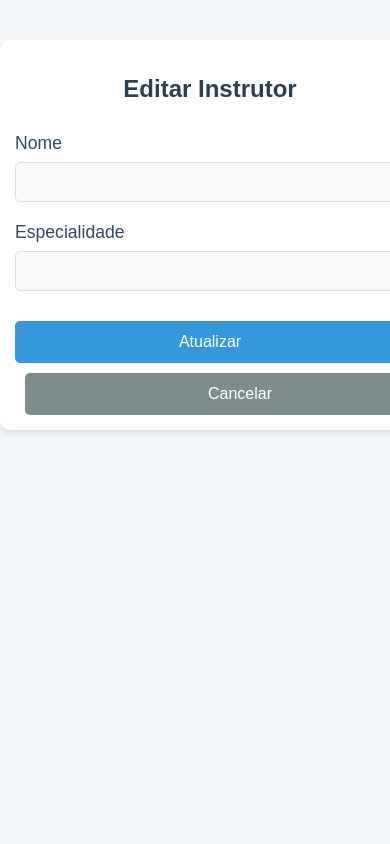
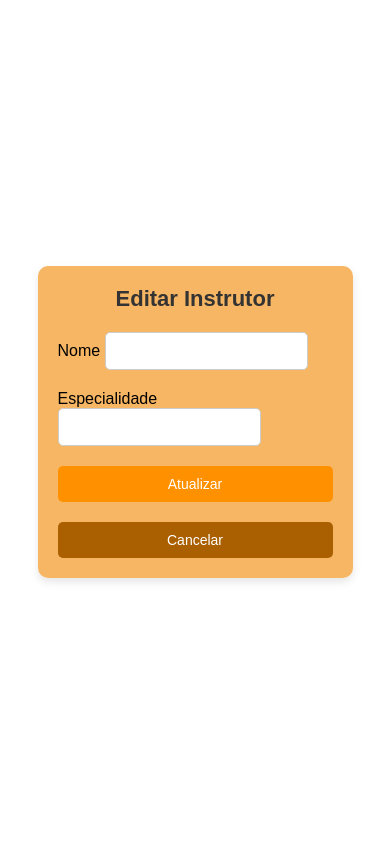
Before and after one commit to CibelySantos/academia, a PHP site: page /edicao_instrutor.php in a window 390 px wide; the page is wider, and only the part inside the window is pictured. Run offline with PHP 8.4, Linux system fonts and the light colour scheme.

Commit message:
instrutor

```diff
--- a/css/edicao.css
+++ /dev/null
@@ -1,120 +0,0 @@
-/* Definindo um fundo agradável para a página */
-body {
-    font-family: 'Arial', sans-serif;
-    background-color: #f4f7fa;
-    margin: 0;
-    padding: 0;
-}
-
-/* Container centralizado */
-.container {
-    width: 100%;
-    max-width: 800px;
-    margin: 40px auto;
-    padding: 20px;
-    background-color: #ffffff;
-    border-radius: 10px;
-    box-shadow: 0 4px 6px rgba(0, 0, 0, 0.1);
-}
-
-/* Título da página */
-h2 {
-    font-size: 2rem;
-    text-align: center;
-    color: #2c3e50;
-    margin-bottom: 30px;
-}
-
-/* Estilos para os campos do formulário */
-.mb-3 {
-    margin-bottom: 20px;
-}
-
-label {
-    font-size: 1.1rem;
-    color: #34495e;
-    margin-bottom: 8px;
-    display: block;
-}
-
-input[type="text"] {
-    width: 100%;
-    padding: 10px;
-    font-size: 1rem;
-    border: 1px solid #ddd;
-    border-radius: 5px;
-    background-color: #f9f9f9;
-    transition: border-color 0.3s ease, background-color 0.3s ease;
-}
-
-input[type="text"]:focus {
-    border-color: #3498db;
-    background-color: #eaf3fe;
-    outline: none;
-}
-
-/* Botões de ação */
-button, .btn-secondary {
-    padding: 12px 20px;
-    font-size: 1rem;
-    border-radius: 5px;
-    border: none;
-    cursor: pointer;
-    transition: background-color 0.3s ease, transform 0.3s ease;
-}
-
-button[name="atualizar"] {
-    background-color: #3498db;
-    color: #ffffff;
-}
-
-button[name="atualizar"]:hover {
-    background-color: #2980b9;
-    transform: translateY(-2px);
-}
-
-.btn-secondary {
-    background-color: #7f8c8d;
-    color: #ffffff;
-    margin-left: 10px;
-}
-
-.btn-secondary:hover {
-    background-color: #95a5a6;
-    transform: translateY(-2px);
-}
-
-/* Efeitos visuais e responsividade */
-form {
-    display: flex;
-    flex-direction: column;
-}
-
-form a {
-    text-align: center;
-    margin-top: 20px;
-    display: block;
-    font-size: 1.1rem;
-    color: #3498db;
-    text-decoration: none;
-}
-
-form a:hover {
-    text-decoration: underline;
-}
-
-/* Estilos para telas pequenas (responsividade) */
-@media (max-width: 600px) {
-    .container {
-        padding: 15px;
-    }
-
-    h2 {
-        font-size: 1.5rem;
-    }
-
-    button, .btn-secondary {
-        width: 100%;
-        margin-top: 10px;
-    }
-}
--- /dev/null
+++ b/css/edicao_instrutor.css
@@ -0,0 +1,127 @@
+/* Resetando margens e padding para um layout limpo */
+* {
+    margin: 0;
+    padding: 0;
+    box-sizing: border-box;
+}
+
+/* Corpo da página */
+body {
+    font-family: 'Arial', sans-serif;
+    background-color: #f4f4f4;
+    padding: 20px;
+    background-color: rgb(255, 255, 255);
+    display: flex;
+    justify-content: center;
+    align-items: center;
+    height: 100vh; /* Altura da tela inteira */
+}
+
+/* Container principal */
+.container {
+    background-color: #f5a63fcf;
+    padding: 30px;
+    border-radius: 10px;
+    box-shadow: 0 4px 8px rgba(0, 0, 0, 0.1);
+    max-width: 600px;
+    width: 100%; /* Para garantir que o formulário não ultrapasse a largura da tela */
+}
+
+/* Título centralizado */
+h2.text-center {
+    text-align: center;
+    font-size: 24px;
+    margin-bottom: 20px;
+    color: #333;
+}
+
+/* Estilos do formulário */
+form {
+    display: flex;
+    flex-direction: column;
+    gap: 20px;
+}
+
+/* Estilo para campos de entrada */
+input.form-control {
+    padding: 10px;
+    font-size: 16px;
+    border: 1px solid #ccc;
+    border-radius: 5px;
+    transition: border 0.3s;
+}
+
+input.form-control:focus {
+    border: 1px solid #ff9100;
+    outline: none;
+}
+
+/* Botões */
+button.btn-primary {
+    padding: 12px 20px;
+    background-color: #ff9100;
+    color: white;
+    border: none;
+    border-radius: 5px;
+    font-size: 16px;
+    cursor: pointer;
+    transition: background-color 0.3s;
+}
+
+button.btn-primary:hover {
+    background-color: #ffa734;
+}
+
+a.btn-secondary {
+    padding: 12px 20px;
+    background-color: #aa6000;
+    color: white;
+    text-decoration: none;
+    border-radius: 5px;
+    font-size: 16px;
+    text-align: center;
+    display: inline-block;
+    transition: background-color 0.3s;
+}
+
+a.btn-secondary:hover {
+    background-color: #bd700b;
+}
+
+/* Estilo para mensagens de erro ou sucesso */
+.alert {
+    padding: 10px;
+    margin-bottom: 20px;
+    border-radius: 5px;
+    font-size: 16px;
+    color: #fff;
+}
+
+.alert-success {
+    background-color: #28a745;
+}
+
+.alert-danger {
+    background-color: #dc3545;
+}
+
+/* Responsividade */
+@media (max-width: 768px) {
+    .container {
+        width: 90%;
+        padding: 20px;
+    }
+
+    h2.text-center {
+        font-size: 22px;
+    }
+
+    input.form-control {
+        font-size: 14px;
+    }
+
+    button.btn-primary, a.btn-secondary {
+        padding: 10px 15px;
+        font-size: 14px;
+    }
+}
--- a/edicao_instrutor.php
+++ b/edicao_instrutor.php
@@ -66,7 +66,7 @@ if ($_SERVER["REQUEST_METHOD"] == "POST" && isset($_POST['atualizar'])) {
     <meta charset="UTF-8">
     <meta name="viewport" content="width=device-width, initial-scale=1.0">
     <title>Editar Instrutor</title>
-    <link rel="stylesheet" href="./css/edicao.css">
+    <link rel="stylesheet" href="./css/edicao_instrutor.css">
 </head>
 <body>
 <div class="container mt-4">
@@ -81,7 +81,7 @@ if ($_SERVER["REQUEST_METHOD"] == "POST" && isset($_POST['atualizar'])) {
             <input type="text" name="especialidade" class="form-control" value="<?= htmlspecialchars($instrutor['instrutor_especialidade'] ?? ''); ?>" required>
         </div>
         <button type="submit" name="atualizar" class="btn btn-primary">Atualizar</button>
-        <a href="instrutores.php" class="btn btn-secondary">Cancelar</a>
+        <a href="instrutor.php" class="btn btn-secondary">Cancelar</a>
     </form>
 </div>
 </body>
```
Also changed, not shown: css/index.css (+45 -8 lines), css/instrutor.css (+119 -70 lines), index.php (+2 -5 lines), instrutor.php (+4 -4 lines), img/logo_academia_nav.png, img/treinando.jpg (added).
